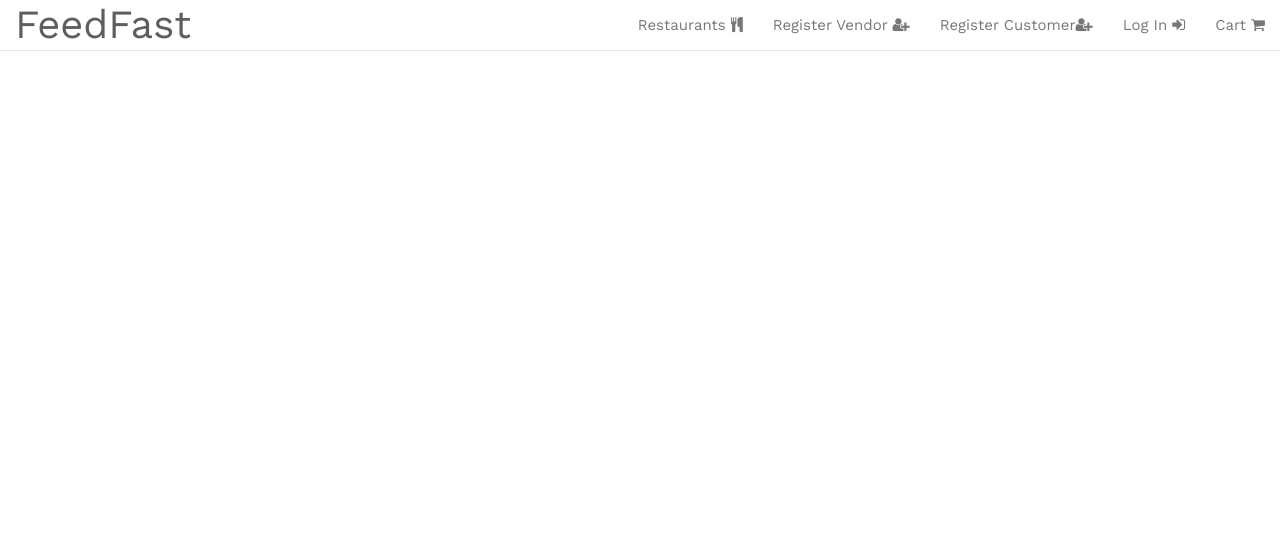
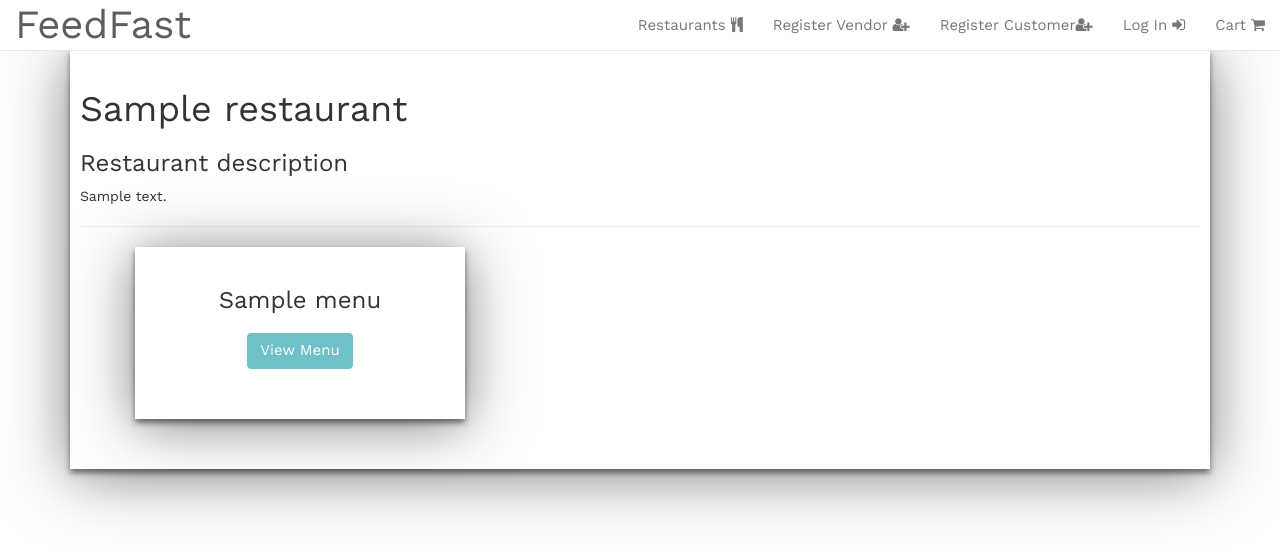
Before and after one commit to Code-Institute-Submissions/feedFast, a Django app: template restaurants/templates/customer_view_restaurant.html in a window 1280 px wide. Shown: the top 554 px of the page. Run offline with Django 3.2, Linux system fonts and the light colour scheme; the template is opened without the code that fills it: most values are stand-ins (such as "Sample title", 1, 10 or a date in 2020); some libraries are stand-ins or nearby versions.

Commit message:
customer view restaurant menus

```diff
--- a/restaurants/templates/customer_view_restaurant.html
+++ b/restaurants/templates/customer_view_restaurant.html
@@ -2,7 +2,27 @@
 
 {% block content %}
 
-    {% if user.customer %}
-    <p>The restaurant's menu</p>
-    {% endif %}
+    <div class="container">
+	 <div class="card">
+        <h1>{{ restaurant.name }}</h1>
+        <h3>Restaurant description</h3>
+        <p>{{ restaurant.description }}</p>
+<hr>
+
+
+<ul>
+{% for menu in menus %}
+{% if menu.restaurant.id == restaurant.id  %}
+<div class="container-fluid">
+        <div class="row cardRow">
+        <div class="col-lg-4 col-sm-4 col-xs-10 text-center">
+            <div class="card">
+	            <h3>{{ menu.name }}<h3>
+
+	               <a class="btn btn-default postButton" href ="#">View Menu</a>
+	   </div>
+	   </div>
+{% endif %}
+{% endfor %}
+
 {% endblock content %}
--- a/restaurants/views.py
+++ b/restaurants/views.py
@@ -56,8 +56,10 @@ def get_restaurant_menu(request, restaurant_id, menu_id):
     form = createMenuItemsForm()
     return render(request, 'restaurant_menu_page.html', {'form': form, 'menu': menu, 'restaurant': restaurant})
 
-def get_customer_view_restaurant(request, restaurant_id):
-    return render(request, 'customer_view_restaurant.html')
+def get_customer_view_restaurant(request, id):
+    restaurant = get_object_or_404(Restaurant, pk=id)
+    menus = Menu.objects.all()
+    return render(request, 'customer_view_restaurant.html', {'restaurant': restaurant, 'menus': menus})
 
 
 
```
Also changed, not shown: db.sqlite3.
